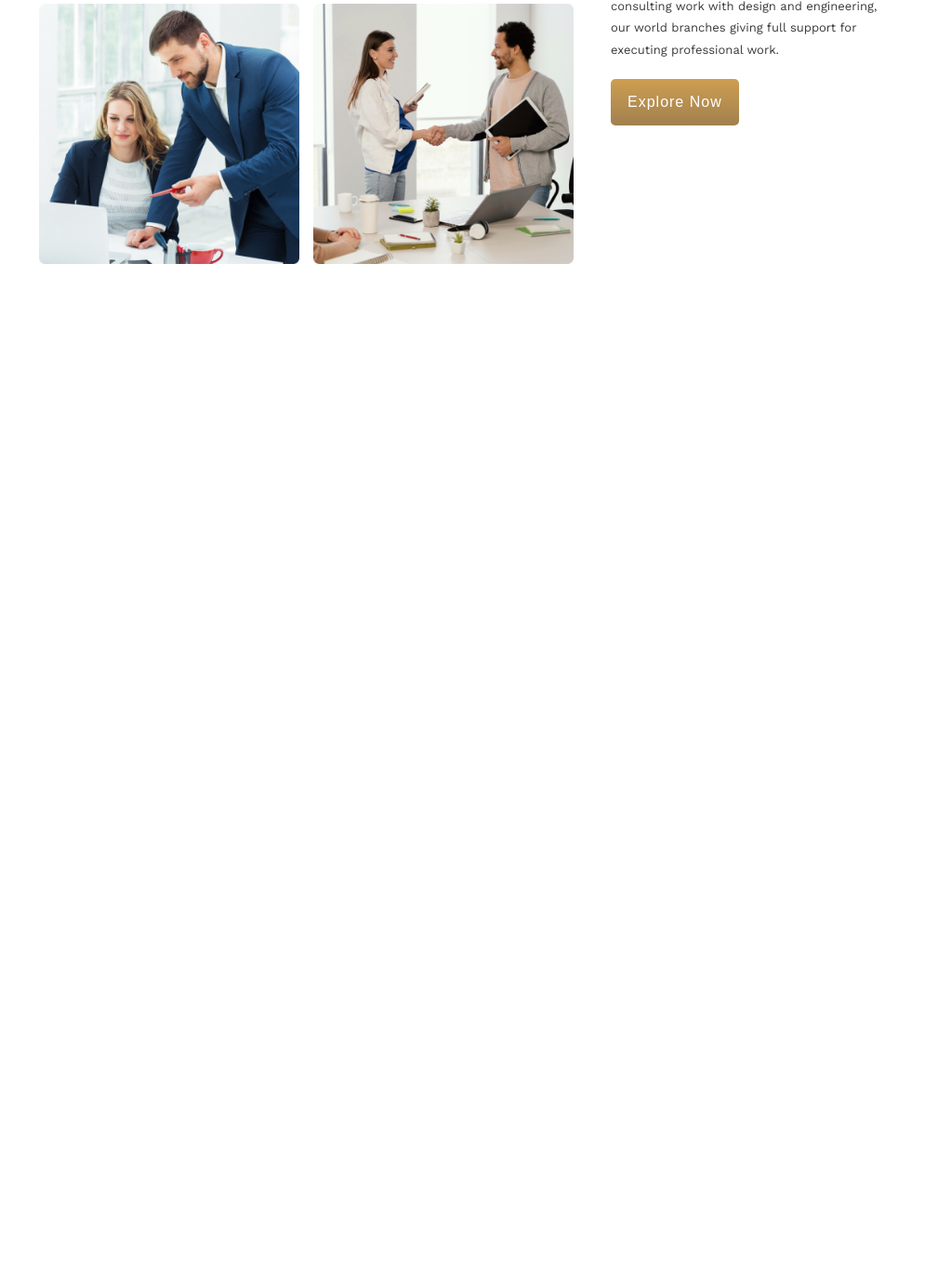
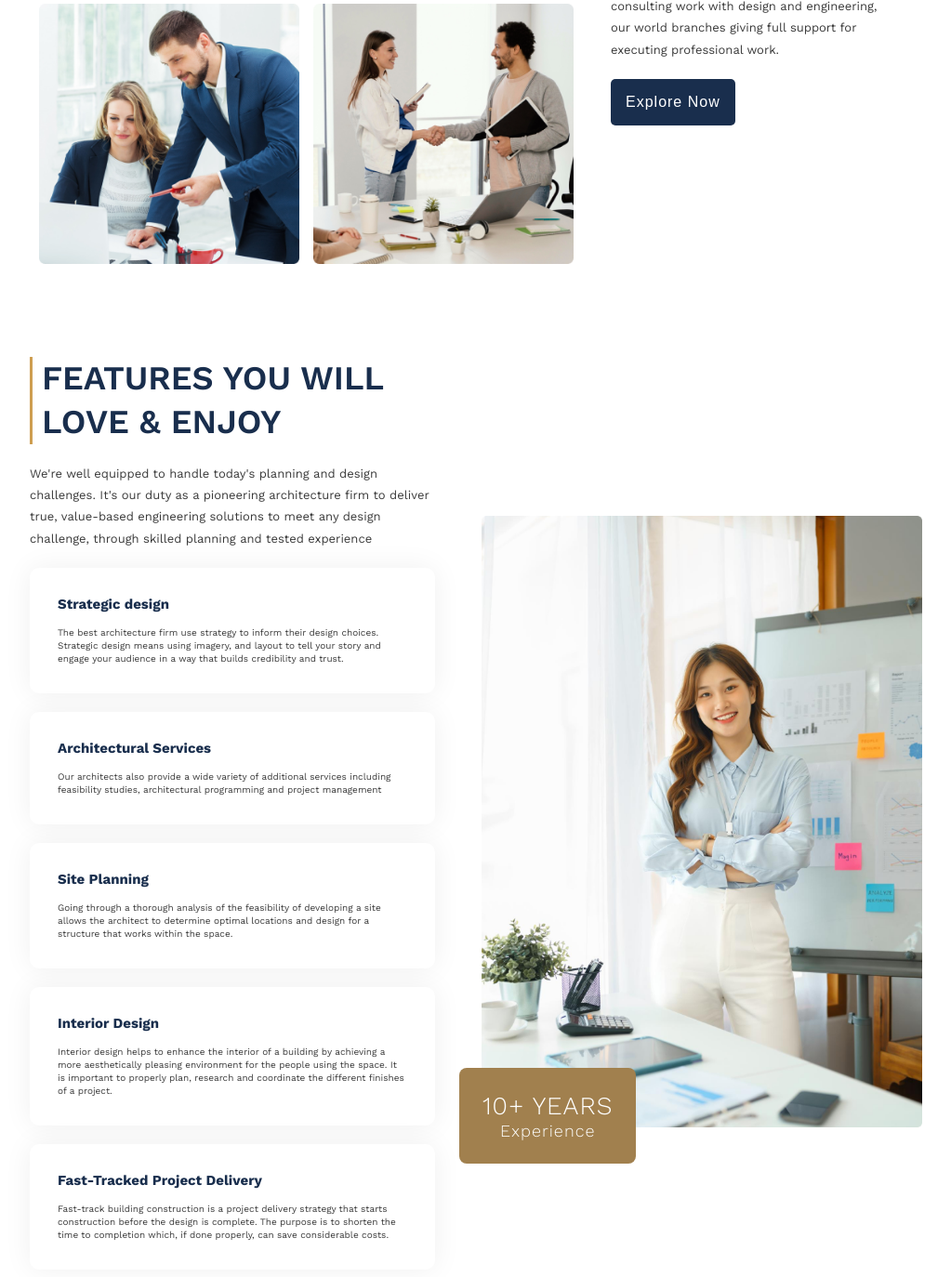
Before and after one commit to snigbar/g3-architect, a plain HTML site: page index.html in a window 1280 px wide. Shown: the part 1358-2732 px from the top of the page at 93% size, without its empty margins (138-1161 px from the left). Before the commit the page ends 1662 px from the top, so only its background shows below. Drawn offline with nearby package versions, Linux system fonts and the light colour scheme.

Commit message:
love and enjoy section added

```diff
--- a/css/style.css
+++ b/css/style.css
@@ -31,7 +31,7 @@ body{
 
 .header-section{
     padding: 5rem 18rem;
-    background-color: rgba(207, 178, 131, 0.349);
+    background-color: rgba(207, 178, 131, 0.116);
 }
 
 
@@ -65,7 +65,7 @@ body{
 }
 
 .nav-item:hover{
-    border-bottom: 1px solid var(--color-primary-dark);
+    border-bottom: 1px solid var(--black-blue);
 }
 
 .nav-item a {
@@ -110,7 +110,7 @@ body{
 
 .banner-button{
     border: none;
-    padding: 1.6rem 1.8rem;
+    padding: 1.6rem;
     display: block;
     margin: 3rem auto;
     border-radius: 5px;
@@ -118,12 +118,12 @@ body{
     letter-spacing: 1px;
     color: #fff;
     cursor: pointer;
-    background:linear-gradient(to bottom, var(--color-primary), var(--color-primary-dark));
+    background:var(--black-blue);
     transition: transform .3s;
 }
 
 .banner-button:hover{
-    background:linear-gradient(to bottom, #b98c43, #916e38);
+    background:#112138;
 }
 
 .banner-button:active{
@@ -182,21 +182,23 @@ body{
 .features-button{
 
     border: none;
-    padding: 1.6rem 1.8rem;
+    padding: 1.6rem;
     border-radius: 5px;
     font-size: 1.6rem;
     letter-spacing: 1px;
     color: #fff;
     cursor: pointer;
-    background:linear-gradient(to bottom, var(--color-primary), var(--color-primary-dark));
+    background:var(--black-blue);
     transition: transform .3s;
     margin-top: 2rem;
 
 }
 
 
+
+
 .features-button:hover{
-    background:linear-gradient(to bottom, #b98c43, #916e38);
+    background:#112138;
 }
 
 .features-button:active{
@@ -213,3 +215,89 @@ body{
 .features-img{
     width:280px;
 }
+
+
+/* love and enjoy section */
+
+.love-enjoy{
+    margin-top: 5rem;
+    padding: 1rem 5rem;
+    display: flex;
+    align-items: center;
+
+}
+.love-enjoy-image{
+    width:50%;
+    margin-left: 3rem;
+    position: relative;
+
+}
+.love-enjoy-img{
+
+    width:100%;
+    height: 100%;
+
+
+}
+
+.love-enjoy-textarea{
+    width:50%;
+    padding: 2rem;
+}
+
+.love-enjoy-heading{
+    font-size:3.6rem;
+    line-height: 1.3;
+    font-weight: 550;
+    color:var(--black-blue);
+    margin-bottom: 2rem;
+    padding: 0 1rem;
+    border-left: 3px solid var(--color-primary);
+    text-transform: uppercase;
+}
+
+.love-enjoy-text{
+    margin-bottom: 2rem;
+}
+
+
+
+.cards{
+    padding: 3rem;
+    background-color: #fff;
+    box-shadow: 0 0 3rem rgba(0, 0, 0, 0.062);
+    margin: 2rem 0;
+    border-radius: 10px;
+}
+
+.card-heading{
+    margin-bottom: 1.5rem;
+    color:var(--black-blue);
+}
+
+.card-text{
+    line-height: 1.4;
+    color:var(--dark-grey-2);
+}
+
+.love-enjoy-10year{
+    background-color: var(--color-primary-dark);
+    display: inline-block;
+    padding: 2.5rem;
+    text-align: center;
+    color:#fff;
+    font-size: 1.8rem;
+    letter-spacing: 1px;
+    border-radius: 8px;
+    position: absolute;
+    top:90%;
+    left: -5%;
+
+}
+
+.love-enjoy-10year h1{
+    font-weight: 350;
+}
+.love-enjoy-10year p{
+    font-weight: 300;
+}
--- a/index.html
+++ b/index.html
@@ -83,6 +83,55 @@ world branches giving full support for executing professional work.
             <img src="images/team4.png" alt="" srcset="" class="features-img">
         </div>
     </section>
+
+    <!-- section love & Enjoy -->
+
+    <section class="love-enjoy">
+        <div class="love-enjoy-textarea">
+        <h1 class="love-enjoy-heading">Features you will love & enjoy</h1>
+
+        <p class="love-enjoy-text features-text">We're well equipped to handle today's planning and design challenges.
+             It's our duty as a pioneering architecture firm to deliver true, value-based engineering solutions to meet any design challenge, through skilled planning and tested experience
+        </p>
+
+        <div class="card-container">
+            <div class="cards">
+                <h1 class="card-heading">Strategic design
+                </h1>
+                <p class="card-text">The best architecture firm use strategy to inform their design choices. Strategic design means using imagery, and layout to tell your story and engage your audience in a way that builds credibility and trust.</p>
+            </div>
+            <div class="cards">
+                <h1 class="card-heading">Architectural Services</h1>
+                <p class="card-text">Our architects also provide a wide variety of additional services including feasibility studies, architectural programming and project management</p>
+            </div>
+            <div class="cards">
+                <h1 class="card-heading">Site Planning</h1>
+
+                <p class="card-text">
+                     Going through a thorough analysis of the feasibility of developing a site allows the architect to determine optimal locations and design for a structure that works within the space.
+
+                </p>
+            </div>
+            <div class="cards">
+                <h1 class="card-heading">Interior Design</h1>
+
+                <p class="card-text">Interior design helps to enhance the interior of a building by achieving a more aesthetically pleasing environment for the people using the space. It is important to properly plan, research and coordinate the different finishes of a project.</p>
+            </div>
+            <div class="cards">
+                <h1 class="card-heading">Fast-Tracked Project Delivery</h1>
+                <p class="card-text">Fast-track building construction is a project delivery strategy that starts construction before the design is complete. The purpose is to shorten the time to completion which, if done properly, can save considerable costs.</p>
+            </div>
+        </div>
+    </div>
+
+    <div class="love-enjoy-image">
+        <img src="images/architect.png" alt="" srcset="" class="love-enjoy-img">
+        <div class="love-enjoy-10year">
+            <h1>10+ YEARS</h1>
+            <p>Experience</p>
+        </div>
+    </div>
+    </section>
 </main>
 
 <!-- importing ion-icons -->
```
